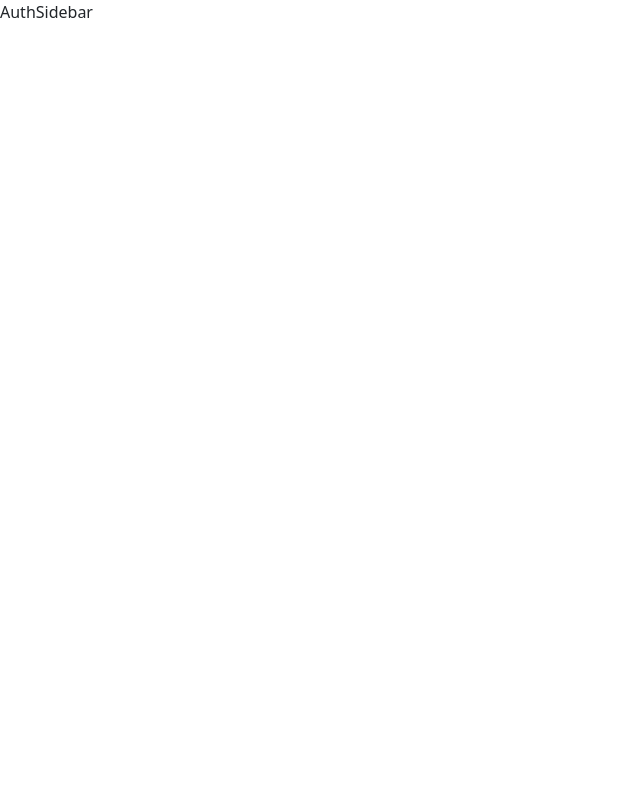
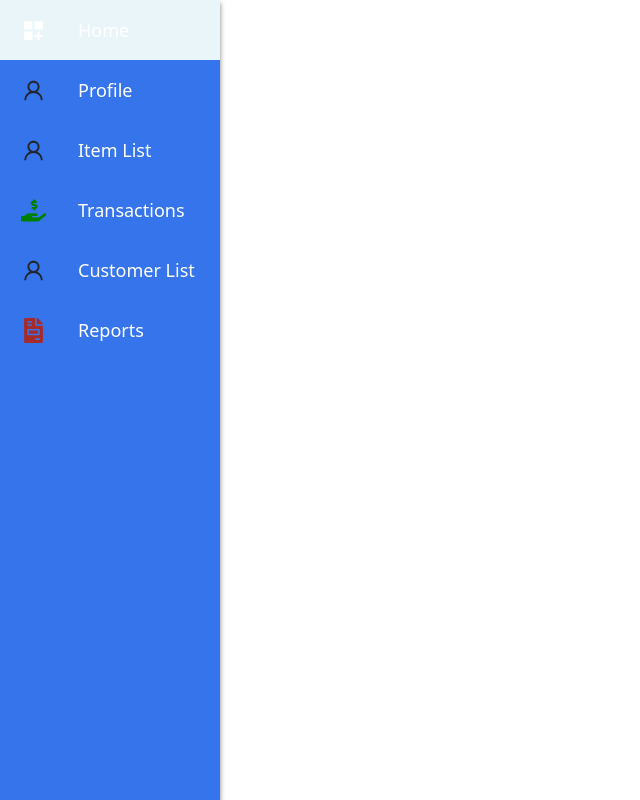
Before and after one commit to Manenomyk/Fredor-Investment, a React (Create React App) app: page /authsidebar in a window 1280 px wide. Shown: the whole page, without its empty margins (0-640 px from the left). Built offline with nearby package versions, Linux system fonts and the light colour scheme.

Commit message:
Authorizer sidebar

```diff
--- a/src/Authorizer/AuthCustomerList/AuthCustomerList.js
+++ b/src/Authorizer/AuthCustomerList/AuthCustomerList.js
@@ -1,8 +1,11 @@
-import React from 'react'
+import React from 'react';
+import AuthSidebar from '../AuthSidebar/AuthSidebar';
 
 function AuthCustomerList() {
   return (
-    <div>AuthCustomerList</div>
+    <div>
+        <AuthSidebar />
+    </div>
   )
 }
 
--- a/src/Authorizer/AuthDashboard/AuthDashboard.js
+++ b/src/Authorizer/AuthDashboard/AuthDashboard.js
@@ -1,8 +1,11 @@
-import React from 'react'
+import React from 'react';
+import AuthSidebar from '../AuthSidebar/AuthSidebar';
 
 function AuthDashboard() {
   return (
-    <div>AuthDashboard</div>
+    <div>
+        <AuthSidebar />
+    </div>
   )
 }
 
--- a/src/Authorizer/AuthItemList/AuthItemList.js
+++ b/src/Authorizer/AuthItemList/AuthItemList.js
@@ -1,8 +1,11 @@
-import React from 'react'
+import React from 'react';
+import AuthSidebar from '../AuthSidebar/AuthSidebar';
 
 function AuthItemList() {
   return (
-    <div>AuthItemList</div>
+    <div>
+        <AuthSidebar />
+    </div>
   )
 }
 
--- a/src/Authorizer/AuthProfile/AuthProfile.js
+++ b/src/Authorizer/AuthProfile/AuthProfile.js
@@ -1,8 +1,11 @@
-import React from 'react'
+import React from 'react';
+import AuthSidebar from '../AuthSidebar/AuthSidebar';
 
 function AuthProfile() {
   return (
-    <div>AuthProfile</div>
+    <div>
+        <AuthSidebar />
+    </div>
   )
 }
 
--- a/src/Authorizer/AuthReport/AuthReport.js
+++ b/src/Authorizer/AuthReport/AuthReport.js
@@ -1,8 +1,11 @@
-import React from 'react'
+import React from 'react';
+import AuthSidebar from '../AuthSidebar/AuthSidebar';
 
 function AuthReport() {
   return (
-    <div>AuthReport</div>
+    <div>
+        <AuthSidebar />
+    </div>
   )
 }
 
--- a/src/Authorizer/AuthSidebar/AuthScontent.js
+++ b/src/Authorizer/AuthSidebar/AuthScontent.js
@@ -0,0 +1,44 @@
+import React from 'react';
+import { AiOutlineUser } from "react-icons/ai";
+import { FaHandHoldingUsd } from "react-icons/fa";
+import { FaFileInvoice } from "react-icons/fa";
+import { MdDashboardCustomize } from "react-icons/md";
+import { FcPieChart } from "react-icons/fc";
+
+
+export const AuthScontent = [
+    {
+        icon:<MdDashboardCustomize style={{fontSize:"25px", color:"white" }} />,
+        title: "Home",
+        link: "./AuthDashboard",
+
+    },
+    {
+        icon:<AiOutlineUser style={{fontSize:"25px"}}/>,
+        title: "Profile",
+        link: "./AuthProfile"
+    },
+    {
+        icon:<AiOutlineUser style={{fontSize:"25px"}}/>,
+        title: "Item List",
+        link: "./ItemList"
+    },
+
+    {
+        icon:<FaHandHoldingUsd style={{fontSize:"25px", color:"green"}} />,
+        title: "Transactions",
+        link: "./Transactions"
+    },
+    {
+        icon:<AiOutlineUser style={{fontSize:"25px"}}/>,
+        title: "Customer List",
+        link: "./AuthCustomerList"
+    },
+
+    {
+        icon:<FaFileInvoice style={{fontSize:"25px", color:"brown"}}/>,
+        title: "Reports",
+        link: "./AuthReport                                                                                                                                                                                                                                                                                                                                                                                                                                                                                                                                                                                                                                                                                                                             "
+    },
+
+] ;
--- a/src/Authorizer/AuthSidebar/AuthSidebar.css
+++ b/src/Authorizer/AuthSidebar/AuthSidebar.css
@@ -0,0 +1,67 @@
+.sbar1{
+    width: 220px;
+    height: 100vh;
+    background-color: #3574eb;
+    /* margin-top: 10px; */
+    /* margin-left: 1rem; */
+    border-radius: 0px;
+    box-Shadow: 0px 3px 5px rgba(0, 0, 0, 0.5);
+    position: fixed;
+
+}
+
+.list{
+    padding: 0;
+    height: auto;
+    width: 100%;
+}
+.list .row{
+    width: 100%;
+    height: 60px;
+    /* border: 1px solid gray; */
+    list-style-type:none;
+    margin: 0%;
+    display: flex;
+    flex-direction: row;
+    justify-content: center;
+    align-items: center;
+    cursor: pointer;
+}
+.list #active{
+    background-color: #e9f5f9;
+}
+
+
+.row #icon{
+    flex: 30%;
+    display: grid;
+    place-items: center;
+}
+.row #title{
+    flex: 70%;
+    color: white;
+    font-size: 18px;
+    font-weight: 400;
+}
+.list .row:hover{
+    cursor: pointer;
+    background-color: #e9f5f9;
+    /* border-radius: 14px; */
+}
+.row #title:hover{
+    color: black;
+}
+.log{
+    position: relative;
+    top: 45%;
+    left: 10%;
+    cursor: pointer;
+}
+.log:hover{
+    color: red;
+}
+#logouticon{
+    margin-right: 30px;
+    color: black;
+    font-size: 23px;
+}
--- a/src/Authorizer/AuthSidebar/AuthSidebar.js
+++ b/src/Authorizer/AuthSidebar/AuthSidebar.js
@@ -1,9 +1,143 @@
-import React from 'react'
+import React, { useState } from "react";
+// import Navbar from '../Navbar/Navbar';
+import { AuthScontent } from './AuthScontent';
+import { MdLogout } from "react-icons/md";
+import { Oval } from 'react-loader-spinner';
+import { useNavigate } from 'react-router-dom';
+import axios from 'axios';
+
+
+
+import './AuthSidebar.css';
 
 function AuthSidebar() {
-  return (
-    <div>AuthSidebar</div>
-  )
+
+
+
+    const [serverError, setServerError] = useState("")
+    const [loading, setLoading] = useState(false);
+    const [successResponse,setSuccessResponse]=useState("");
+    const navigate = useNavigate();
+    const logoutSubmit = (e) => {
+        e.preventDefault();
+
+        setLoading(true);
+        axios.post(`/api/logout`) .then(res =>{
+            setLoading(false);
+
+            if (res.status === 200) {
+
+                localStorage.removeItem("auth_token");
+                localStorage.removeItem("auth_name", JSON.stringify(res.data.user));
+
+
+                setSuccessResponse("you have been registered successfully.");
+                setTimeout(() => {
+                  setSuccessResponse("")
+                }, 2000);
+
+                navigate('/');
+
+
+            } else {
+
+                alert("Log out Incomplete")
+
+            }
+        }).catch(res =>{
+
+
+            setLoading(false);
+            setServerError("Failed to log out")
+            setTimeout(()=>{
+                setServerError("")
+            },2000)
+
+
+                });
+    }
+
+
+
+
+    return (
+        <div>
+
+           <div style={{marginLeft:"40%",marginTop:"0%",position:"fixed", zIndex:"2"}}>
+                                {successResponse && (
+                                     <div
+                                     style={{color:"white",fontSize:"15px",width:"120%",right:"0", background:"#28a745",
+                                     borderRadius: "15px", paddingTop:"15px",paddingBottom:"15px",paddingLeft:"6%",border:"1px solid lightgray",opacity:"0.7",transition:"0.5"}}>
+                                     {successResponse}
+                                    </div>
+
+                                 )}
+                                   {serverError && (
+                                     <div
+                                    style={{color:"white",fontSize:"15px",width:"120%",right:"0", background:"#ED4337",
+                                    borderRadius: "15px", paddingTop:"15px",paddingBottom:"15px",paddingLeft:"6%",border:"1px solid lightgray",opacity:"0.7",transition:"0.5"}}>
+                                    {serverError}
+                                    </div>
+
+                                 )}
+             </div>
+
+
+
+
+            <div className='sbar1'>
+
+                <ul className='list'>
+                     {AuthScontent.map((val,key)=>{
+                    return (
+
+                        <li key={key}
+
+                        className="row"
+                        id={window.location.pathname == val.link ? "active" : ""}
+                        onClick={()=>{window.location.pathname = val.link}}>
+
+                        <div id='icon'>
+
+                        {val.icon}
+                        </div>
+
+
+                          <div id='title'>
+                              {val.title}
+                          </div>
+
+
+                        </li>
+                    );
+
+                    })}
+                </ul>
+
+                {/* <div className='log'>
+                <div>
+                        {loading&&(
+                            <button onClick={logoutSubmit} style={{fontSize:"18px",background:"transparent",color:"black",border:"none",marginLeft:"28px"}}><div style={{placeItems:"center",display:"grid",top:"50%",transform:"translate Y(50%)"}}>
+                            <div style={{display:"flex", flexDirection:"row"}}>
+                            <Oval  height="20"
+                            width="20"
+                            color='blue'
+                            ariaLabel='loading'/>
+                        <span style={{fontSize:"20px"}}>Logging out</span>
+                    </div>
+                </div>
+            </button>
+                        )}
+
+                        {!loading &&(
+                            <h5> <MdLogout id='logouticon' />
+                    <button onClick={logoutSubmit} style={{border:'none', background:"transparent"}}>Logout</button></h5>
+                        )}
+                    </div>
+                </div> */}
+            </div>
+        </div>
+     );
 }
 
-export default AuthSidebar
+export default AuthSidebar;
```
